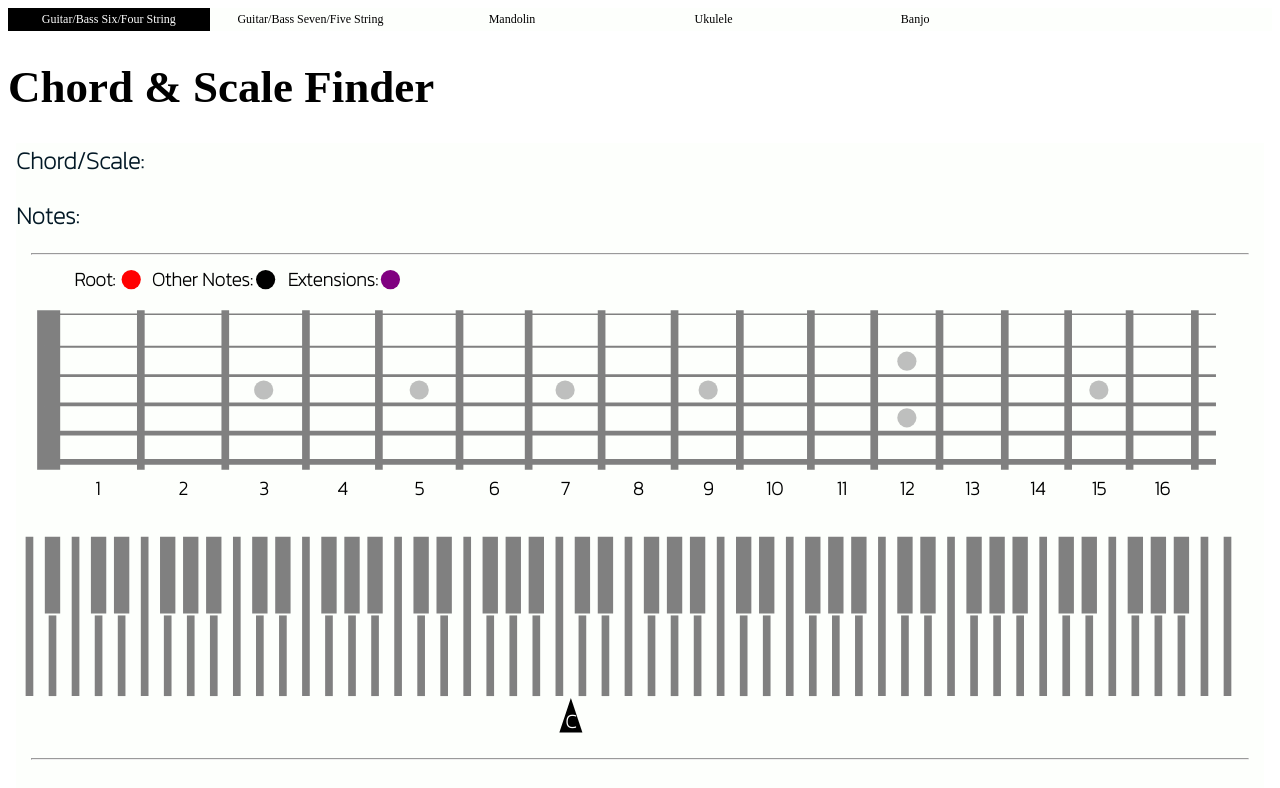
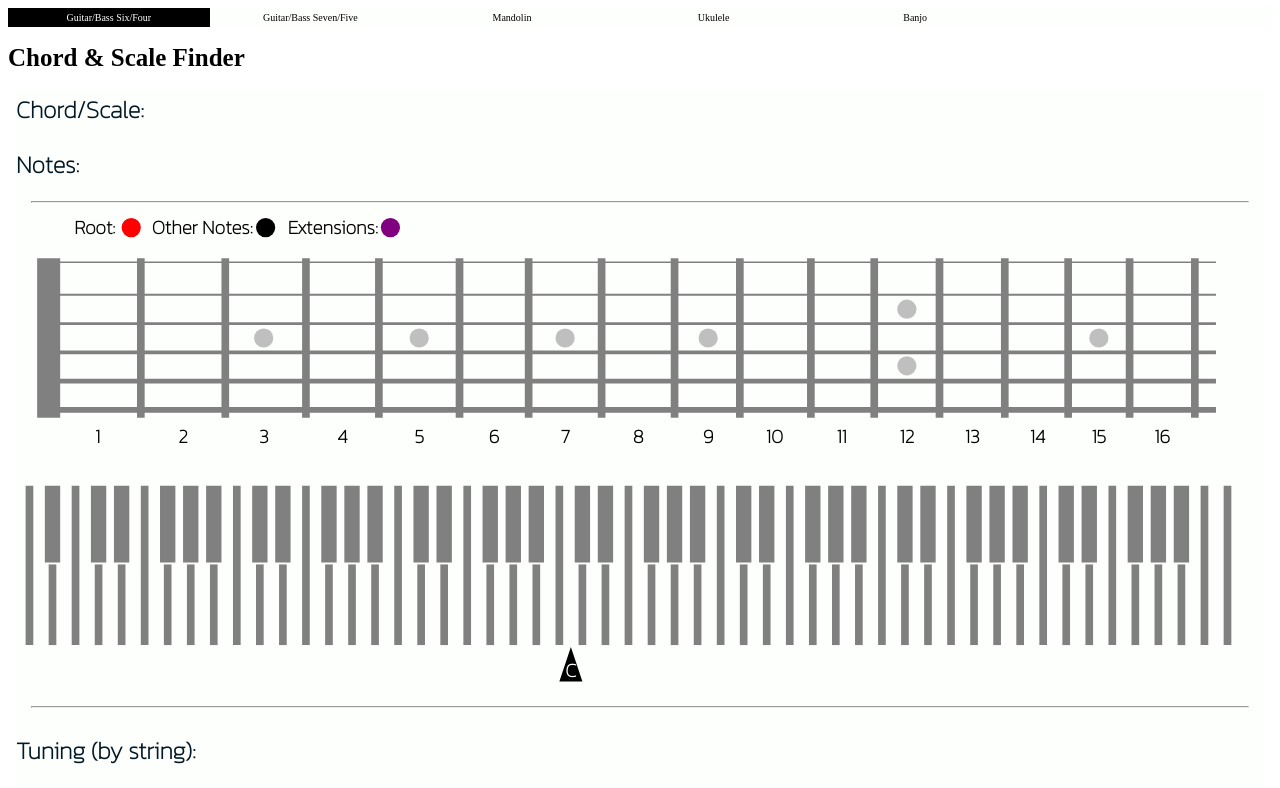
Before and after one commit to MarlonChance/ChordScaleGenerator, a SvelteKit app: page / in a window 1280 px wide. Shown: the top 788 px of the page. Built offline with nearby package versions, Linux system fonts and the light colour scheme.

Commit message:
visual adaptation

```diff
--- a/src/routes/+layout.svelte
+++ b/src/routes/+layout.svelte
@@ -7,8 +7,8 @@
 </script>
 
 <nav id="myNAV">
-    <a class={path === '/' ? 'active' : ''} href="/">Guitar/Bass Six/Four String</a>
-    <a class={path === '/Seven-Five' ? 'active' : ''} href="/Seven-Five">Guitar/Bass Seven/Five String</a>
+    <a class={path === '/' ? 'active' : ''} href="/">Guitar/Bass Six/Four</a>
+    <a class={path === '/Seven-Five' ? 'active' : ''} href="/Seven-Five">Guitar/Bass Seven/Five</a>
     <a class={path === '/Mandolin' ? 'active' : ''} href="/Mandolin">Mandolin</a>
     <a class={path === '/Ukulele' ? 'active' : ''} href="/Ukulele">Ukulele</a>
     <a class={path === '/Banjo' ? 'active' : ''} href="/Banjo">Banjo</a>
@@ -18,7 +18,7 @@
 
 <style>
   h1 {
-        font-size: 45px;
+        font-size: 25px;
         font-weight: bolder;
   }
       /* Add a black background color to the top navigation */
@@ -35,7 +35,7 @@
     text-align: center;
     padding: 4px 6px;
     text-decoration: none;
-    font-size: 12px;
+    font-size: 10px;
     width: 15%;
   }
 
```
